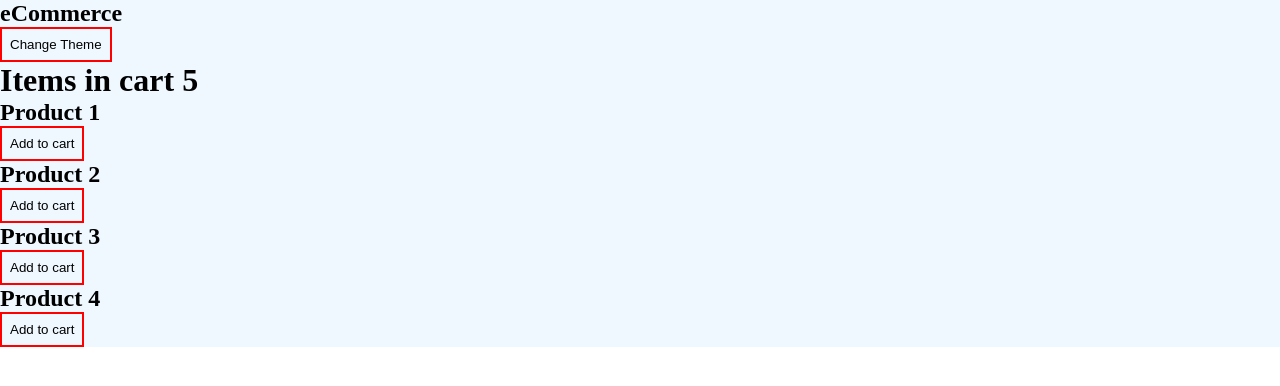
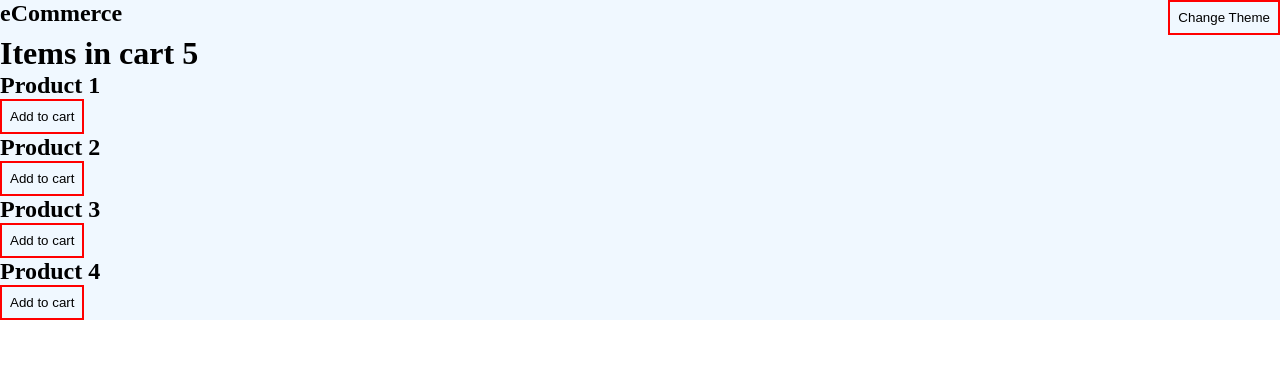
Before and after one commit to Tejs1/react-practise, a React (Create React App) app: page / in a window 1280 px wide. Shown: the top 386 px of the page. Built offline with nearby package versions, Linux system fonts and the light colour scheme.

Commit message:
nav fixed

```diff
--- a/src/style.css
+++ b/src/style.css
@@ -15,3 +15,9 @@ button {
   border: solid 2px red;
   padding: 0.5rem;
 }
+nav {
+  display: flex;
+  flex-direction: row;
+  justify-content: space-between;
+  align-items: flex-start;
+}
```
